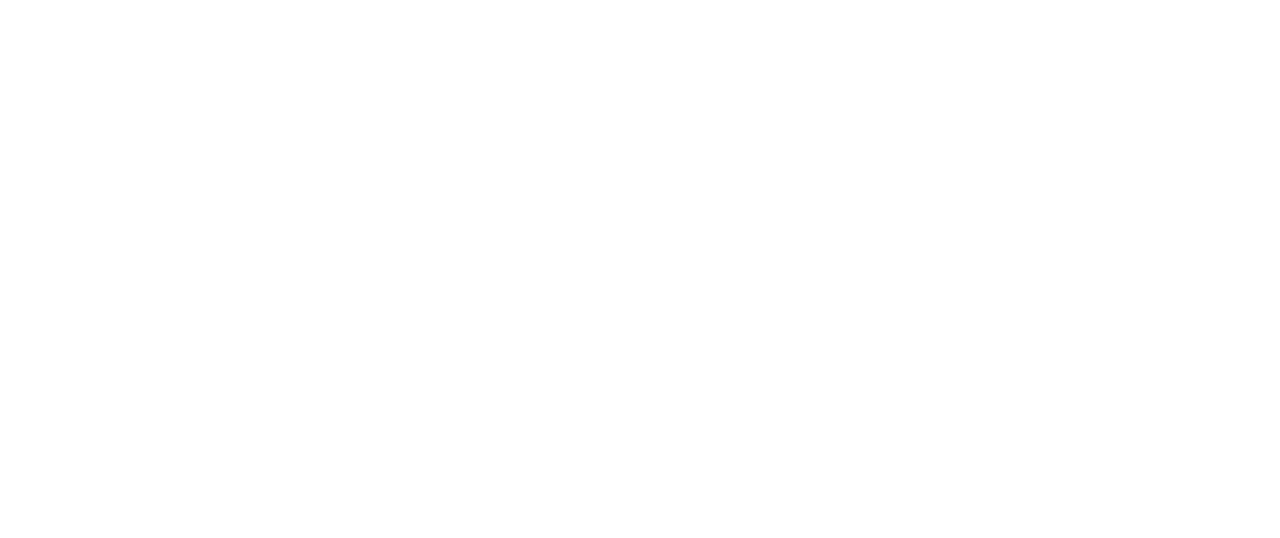
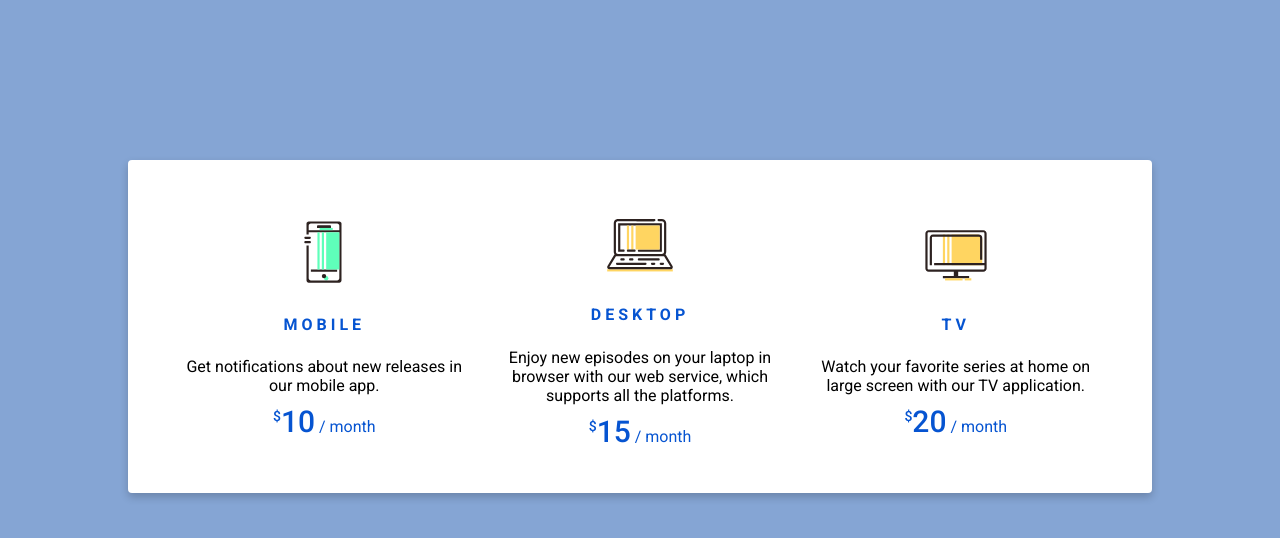
Before and after one commit to pauuaranda/FrontLoops_Challenges, a plain HTML site: page 1/index.html in a window 1280 px wide. Drawn offline with Linux system fonts and the light colour scheme.

Commit message:
Challenge 1 - DONE

```diff
--- a/1/index.html
+++ b/1/index.html
@@ -9,14 +9,42 @@
   <link rel="stylesheet" href="./styles.css" />
 </head>
 <body>
-  <!--
-    Welcome to your first asset!
-
-    You could've noticed there is a link to Roboto font in the head.
-    You can use it in css by typing font-family: Roboto, sans-serif;
-    and you can customize it by using font-weight (400, 500 etc. - numbers in the link tag)
-
-    Good luck and have fun!
-  -->
+  <section>
+    <div class="container">
+    <article class="art1">
+      <div class="containArt">
+          <img class="icon" src="img/device.svg" alt="mobile">
+          <h2 class="titulos">MOBILE</h2>
+          <p class="texto">Get notifications about new releases in our mobile app.</p>
+          <div class="price">
+              <span class="value"><sup class="currency">$</sup>10</span>
+              / month
+          </div>
+    </article>
+    <article class="art2">
+        <div class="containArt">
+                <img class="icon" src="img/laptop.svg" alt="laptop">
+                <h2 class="titulos">DESKTOP</h2>
+                <p class="texto">Enjoy new episodes on your laptop in browser with our web service, which supports all the platforms. </p>
+                  <div class="price">
+                      <span class="value"><sup class="currency">$</sup>15</span>
+                      / month
+                  </div>
+        </div>
+        </article>
+    </article>
+    <article class="art3">
+        <div class="containArt">
+            <img class="icon" src="img/monitor.svg" alt="monitor">
+            <h2 class="titulos">TV</h2>
+            <p class="texto">Watch your favorite series at home on large screen with our TV application. </p>
+              <div class="price">
+                  <span class="value"><sup class="currency">$</sup>20</span>
+                  / month
+              </div>
+        </div>
+    </article>
+    </div>
+</section>
 </body>
 </html>
--- a/1/styles.css
+++ b/1/styles.css
@@ -0,0 +1,75 @@
+*{
+    box-sizing: border-box;
+    padding: 0;
+    margin: 0 auto;
+    font-family: Roboto, sans-serif;
+    line-height: 19px;
+}
+
+body{
+    background-color: #85A5D4;
+    text-align: center;
+}
+
+.container{
+    background-color: white;
+    box-shadow: 0 4px 8px 0 rgba(0, 0, 0, 0.2);
+    display: flex;
+    width: 80vw;
+    /*height: 250px;*/
+    padding: 3%;
+    margin-top: 20vh;
+    justify-content: center;
+    border-radius: 4px;
+
+}
+
+.containArt{
+    display: inline-block;
+    flex-direction: column;
+    padding: 3%;
+    height: 80%;
+    justify-content: center;
+    box-sizing: border-box;
+}
+
+.containArt:hover{
+    background-color: rgba(189, 185, 185, 0.2);
+  /*  padding: 2%;
+    margin: 2%; */
+    display: flex;
+    border-radius: 4px;
+}
+
+.titulos{
+    color:  rgb(6, 84, 209);
+    font-size: 1em;
+    margin-top: 8%;
+    margin-bottom: 8%;
+    font-weight: 700;
+    letter-spacing: 4px;
+}
+
+.icon{
+    width: 70px;
+
+}
+
+.art1, .art2, .art3{
+    align-self: center;
+    width: 33%;
+    display: inline-block;
+}
+
+.price{
+    color:  rgb(6, 84, 209);
+    margin-top: 4%;
+}
+.value {
+    font-size: 30px;
+    font-weight: 500;
+}
+
+.currency {
+      font-size: 14px;
+}
```
